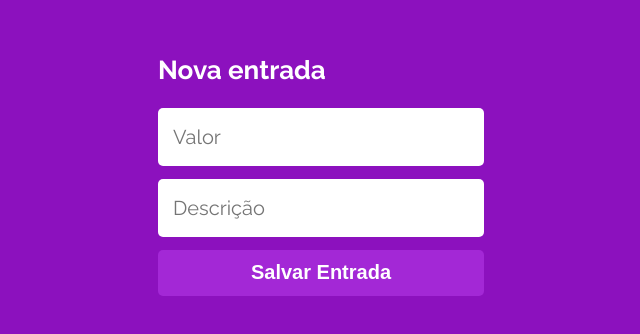
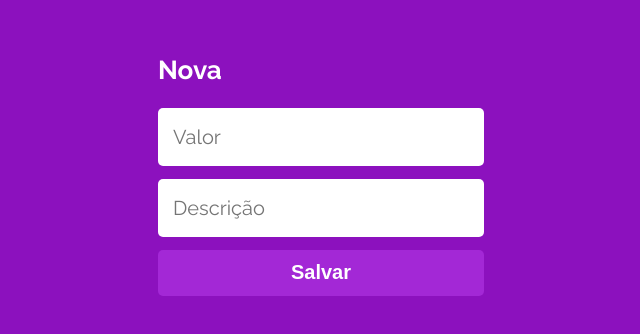
Before and after one commit to rafaeelnunesf/My-Wallet-Front, a React (Create React App) app: page /entries in a window 1280 px wide. Shown: the part 236-570 px from the top of the page, without its empty margins (319-959 px from the left). Built offline with nearby package versions, Linux system fonts and the light colour scheme; a web font is replaced by a local one.

Commit message:
handleEntries function to go to the add entries page

```diff
--- a/src/App.js
+++ b/src/App.js
@@ -5,8 +5,10 @@ import userContext from "./contexts/usercontext";
 import { useState } from "react";
 export default function App() {
   const [userData, setUserData] = useState({ id: "", name: "", token: "" });
+  const [entrie, setEntrie] = useState("");
   return (
     <authContext.Provider value={{ userData, setUserData }}>
+      <userContext.Provider value={{ entrie, setEntrie }}>
         <BrowserRouter>
           <Routes>
             <Route path="/" element={<Login />} />
@@ -15,6 +17,7 @@ export default function App() {
             <Route path="/entries" element={<Entries />} />
           </Routes>
         </BrowserRouter>
+      </userContext.Provider>
     </authContext.Provider>
   );
 }
--- /dev/null
+++ b/src/components/formComponents/ValueInputs.js
@@ -0,0 +1,8 @@
+import styled from "styled-components";
+const ValueInputs = styled.div`
+  display: flex;
+  flex-direction: column;
+  gap: 13px;
+`;
+
+export default ValueInputs;
--- a/src/components/formComponents/index.js
+++ b/src/components/formComponents/index.js
@@ -4,5 +4,6 @@ import Form from "./Form";
 import Input from "./Input";
 import StyledLink from "./StyledLink";
 import Validation from "./Validation";
+import ValueInputs from "./ValueInputs";
 
-export { Container, Form, Input, Button, StyledLink, Validation };
+export { Container, Form, Input, Button, StyledLink, Validation, ValueInputs };
--- a/src/pages/Entries/index.js
+++ b/src/pages/Entries/index.js
@@ -1,11 +1,18 @@
-import styled from "styled-components";
-import { Button, Container, Input } from "../../components/formComponents";
+import { useContext } from "react";
+import {
+  Button,
+  Container,
+  Input,
+  ValueInputs,
+} from "../../components/formComponents";
 import { Header } from "../../components/Homecomponents";
+import userContext from "../../contexts/usercontext";
 
 export default function Entries() {
+  const { entrie } = useContext(userContext);
   return (
     <Container>
-      <Header>Nova entrada</Header>
+      <Header>{`Nova ${entrie}`}</Header>
       <ValueInputs>
         <Input type="text" placeholder="Valor" name="value" required></Input>
         <Input
@@ -14,13 +21,8 @@ export default function Entries() {
           name="description"
           required
         ></Input>
-        <Button>Salvar Entrada</Button>
+        <Button>{`Salvar ${entrie}`}</Button>
       </ValueInputs>
     </Container>
   );
 }
-const ValueInputs = styled.div`
-  display: flex;
-  flex-direction: column;
-  gap: 13px;
-`;
--- a/src/pages/Home/index.js
+++ b/src/pages/Home/index.js
@@ -9,24 +9,35 @@ import {
   Buttons,
   EntrieButton,
 } from "../../components/Homecomponents";
+import { useContext, useEffect, useState } from "react";
+import authContext from "../../contexts/authContext";
+import api from "../../services/api";
+import userContext from "../../contexts/usercontext";
 
 export default function Home() {
   let navigate = useNavigate();
+  const { userData } = useContext(authContext);
+  const { setEntrie } = useContext(userContext);
+
+  function handleEntries(entrie) {
+    setEntrie(entrie);
+    navigate("/entries");
+  }
   return (
     <Container>
       <Header>
-        <h1>Olá Fulano</h1>
+        <h1>{`Olá ${userData.name}`}</h1>
         <img src={exit} alt="sair" onClick={() => navigate("/")}></img>
       </Header>
       <EntriesScreen>
         <h1>Não há registros de entrada ou saída</h1>
       </EntriesScreen>
       <Buttons>
-        <EntrieButton>
+        <EntrieButton onClick={() => handleEntries("entrada")}>
           <img src={plus} alt="plus"></img>
           <p>Nova entrada</p>
         </EntrieButton>
-        <EntrieButton>
+        <EntrieButton onClick={() => handleEntries("saída")}>
           <img src={minus} alt="minus"></img>
           <p>Nova saída</p>
         </EntrieButton>
--- a/src/services/api.js
+++ b/src/services/api.js
@@ -7,12 +7,17 @@ function register(body) {
 }
 
 function login(body) {
-  return axios.post(`${BASE_URL}/login`, body);;
+  return axios.post(`${BASE_URL}/login`, body);
+}
+
+function getRecords(header) {
+  return axios.get(`${BASE_URL}/home`, header);
 }
 
 const api = {
   register,
-  login
+  login,
+  getRecords,
 };
 
 export default api;
```
Lines whose indentation alone changed are shown as unchanged.
